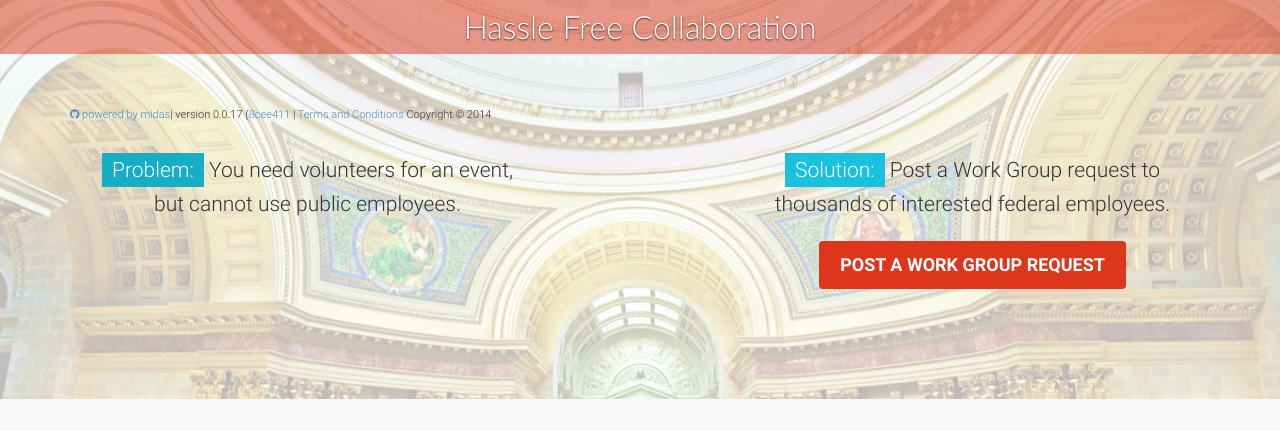
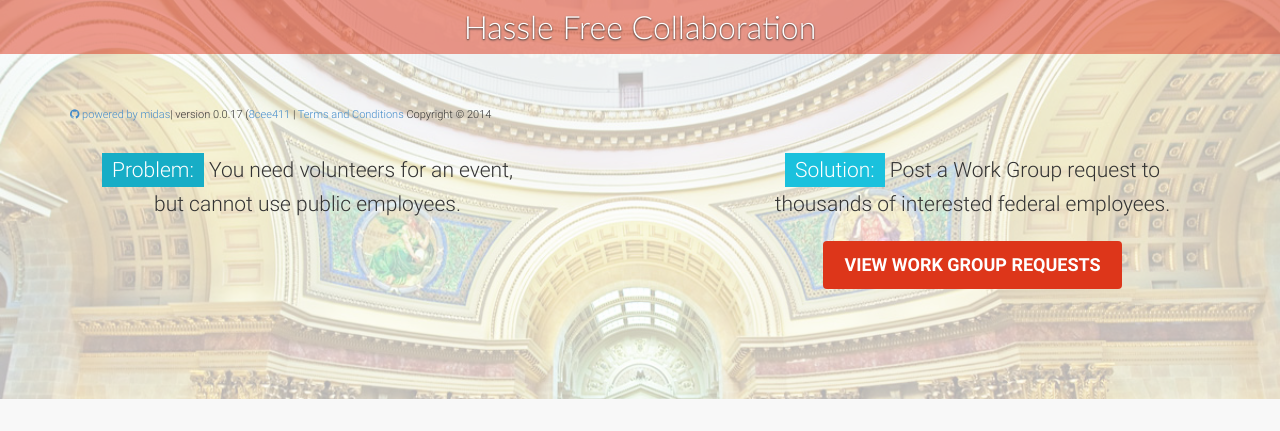
Before and after one commit to alwaysbrightblue/midas-bs, a PHP site: page / in a window 1280 px wide. Shown: the part 674-1105 px from the top of the page. Run offline with PHP 8.4, Linux system fonts and the light colour scheme; some libraries are stand-ins or nearby versions.

Commit message:
Change CTA button in Scenario 1

```diff
--- a/sections/hp/scenario1/scenario1.php
+++ b/sections/hp/scenario1/scenario1.php
@@ -18,7 +18,7 @@
 
 	<div class="col-md-5 col-sm-5 splash-box pull-right">
 	<p class="lead text-center tall-text"><span class="highlight-complement1">Solution:</span> Post a Work Group request to thousands of interested federal employees.</p>
-	<div class="text-center"><a href="#"><button class="btn btn-midas" id="center">Post a Work Group Request</button></a></div>
+	<div class="text-center"><a href="#"><button class="btn btn-midas" id="center">View Work Group Requests</button></a></div>
 	</div><!-- /#splash-left -->
 </div>
 </div><!-- /.splash-wrap-->
```
